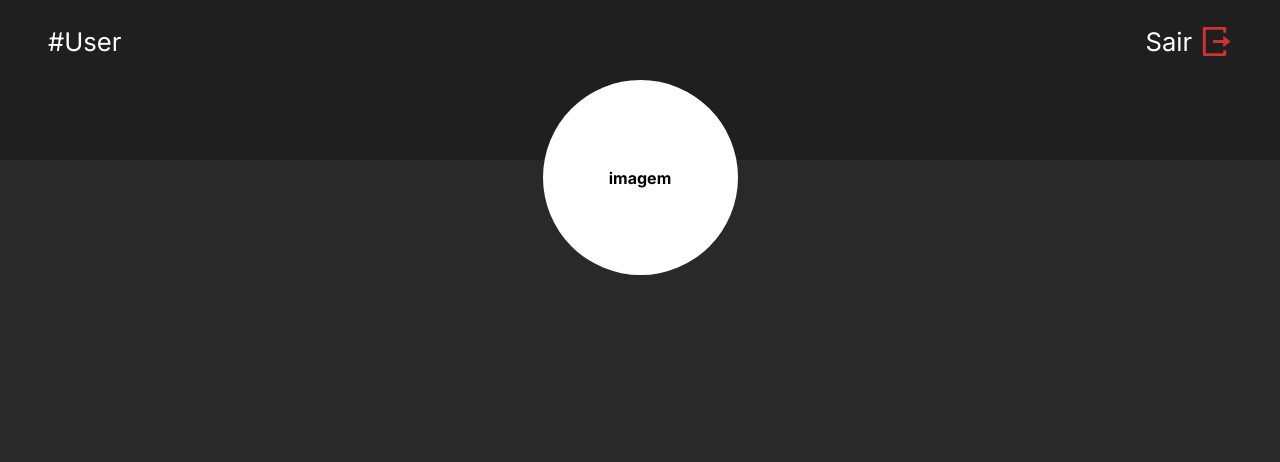
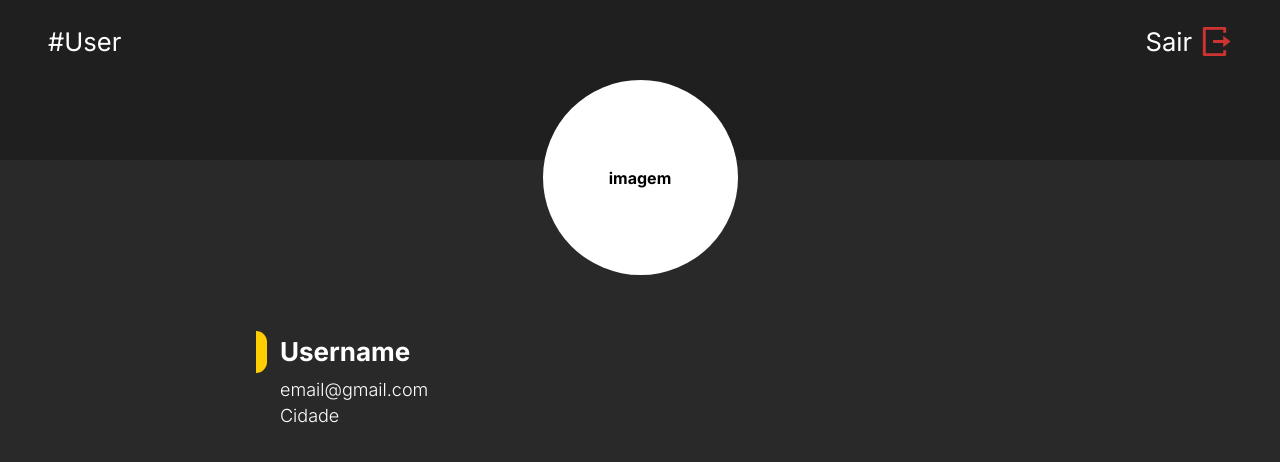
Before and after one commit to RenanPaixao/Github-App, a JavaScript app: page / in a window 1280 px wide. Shown: the top 462 px of the page. Built offline with nearby package versions, Linux system fonts and the light colour scheme; the HTML template or start-up script is replaced by a standard one.

Commit message:
feat(home): adição da div de informações

```diff
--- a/src/pages/Home/index.js
+++ b/src/pages/Home/index.js
@@ -1,4 +1,12 @@
-import { Container, ContainerTop, UsernameTop, DivImage } from './style';
+import {
+  Container,
+  ContainerTop,
+  UsernameTop,
+  DivImage,
+  DivInfo,
+  ContentWrapper,
+  Title,
+} from './style';
 import Logout from '../../assets/images/logout.svg';
 
 function Home() {
@@ -15,6 +23,16 @@ function Home() {
       <DivImage>
         <h2>imagem</h2>
       </DivImage>
+      <ContentWrapper>
+        <DivInfo>
+          <Title>
+            <div />
+            Username
+          </Title>
+          <h3>email@gmail.com</h3>
+          <h3>Cidade</h3>
+        </DivInfo>
+      </ContentWrapper>
     </Container>
   );
 }
--- a/src/pages/Home/style.js
+++ b/src/pages/Home/style.js
@@ -3,6 +3,11 @@ import styled from 'styled-components';
 export const Container = styled.div`
   width: 100%;
   height: 100%;
+`;
+export const ContentWrapper = styled.div`
+  @media (min-width: 800px) {
+    margin: 0 20%;
+  }
 `;
 
 export const ContainerTop = styled.div`
@@ -67,3 +72,38 @@ export const DivImage = styled.div`
     margin-top: -5rem;
   }
 `;
+
+export const DivInfo = styled.div`
+  margin-top: 3.5rem;
+
+  color: var(--white);
+
+  h3 {
+    font-size: 1.125rem;
+    font-weight: lighter;
+
+    margin: 0.5rem 0.5rem 0 1.5rem;
+  }
+  @media (min-width: 800px) {
+    width: min-content;
+  }
+`;
+
+export const Title = styled.h1`
+  height: 2.6rem;
+  font-size: 1.625rem;
+  font-weight: bold;
+
+  display: flex;
+  align-items: center;
+
+  div {
+    width: 0.7rem;
+    height: 100%;
+
+    margin-right: 0.8rem;
+
+    background-color: var(--yellow);
+    border-radius: 0 12px 12px 0;
+  }
+`;
```
